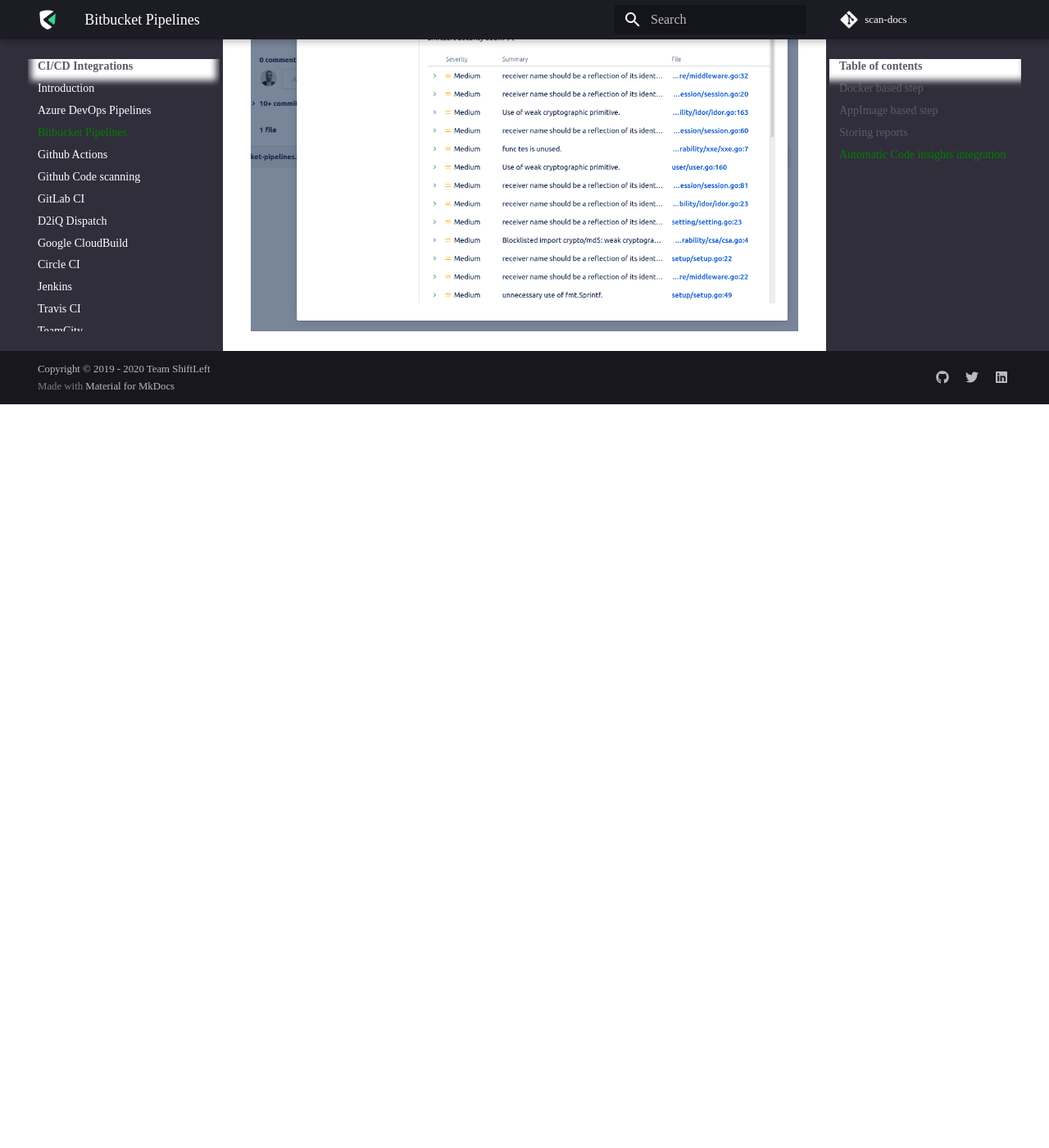
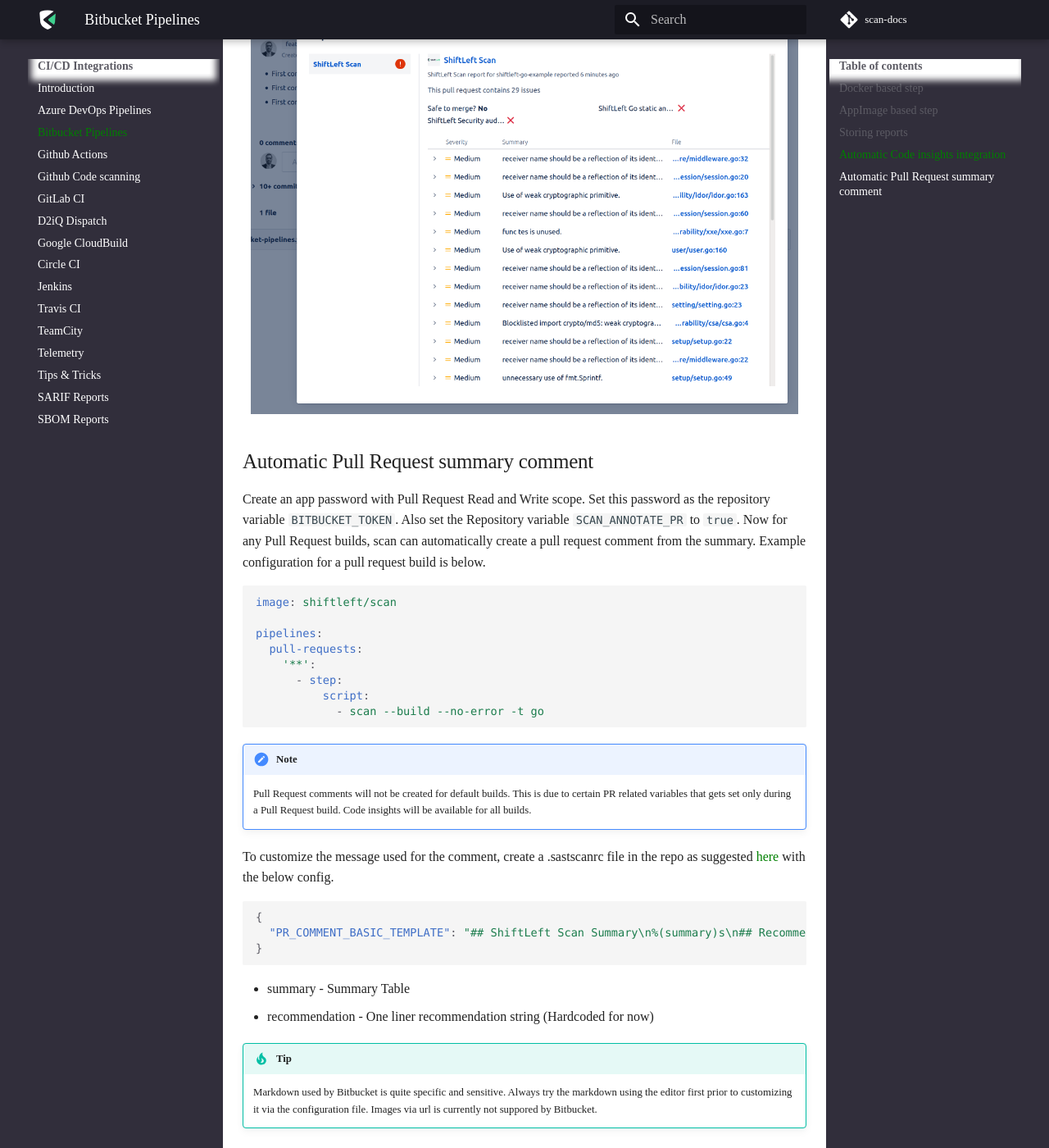
Before and after one commit to ShiftLeftSecurity/scan-docs, an MkDocs documentation site: the page built from docs/integrations/bitbucket.md, in a window 1280 px wide and 1400 px high, scrolled down 3411 px. Shown: the whole window at 82% size. Built offline with MkDocs 1.6.1 and Material for MkDocs 9.7.7, drawn with Linux system fonts in a browser that asks for light colours; some web fonts are replaced; comment, search, counter and statistics services are not loaded; before the commit the page ends 3904 px from its top, so only the background shows below that; some of the changed text lies outside the part shown.

Commit message:
Bitbucket comments (#55)

````diff
--- a/docs/integrations/bitbucket.md
+++ b/docs/integrations/bitbucket.md
@@ -1,6 +1,9 @@
 # Integration with Bitbucket Pipelines
 
-Scan supports Bitbucket pipelines both via the docker image as well as with the AppImage. In addition, Scan can automatically add PR annotations via Bitbucket Code insights when a repository variable called `SCAN_ANNOTATE_PR` is set to either `true` or `1`
+Scan supports Bitbucket pipelines both via the docker image as well as with the AppImage. In addition, Scan can:
+
+- Automatically add PR annotations via Bitbucket Code insights when a repository variable called `SCAN_ANNOTATE_PR` is set to either `true` or `1`
+- Add Pull Request summary comments when an app password is passed as `BITBUCKET_TOKEN` repository variable along with `SCAN_ANNOTATE_PR`
 
 Create a yaml file called `bitbucket-pipelines.yml` in the root directory of your project with the following configuration depending on your preference between docker and AppImage.
 
@@ -78,3 +81,35 @@
 
 Selecting the report would present the insights view. The source code link can be clicked to see the problematic lines.
 ![Code insights](img/scan-bb-insights.png)
+
+## Automatic Pull Request summary comment
+
+Create an app password with Pull Request Read and Write scope. Set this password as the repository variable `BITBUCKET_TOKEN`. Also set the Repository variable `SCAN_ANNOTATE_PR` to `true`. Now for any Pull Request builds, scan can automatically create a pull request comment from the summary. Example configuration for a pull request build is below.
+
+```yaml
+image: shiftleft/scan
+
+pipelines:
+  pull-requests:
+    '**':
+      - step:
+          script:
+            - scan --build --no-error -t go
+```
+
+!!! Note
+    Pull Request comments will not be created for default builds. This is due to certain PR related variables that gets set only during a Pull Request build. Code insights will be available for all builds.
+
+To customize the message used for the comment, create a .sastscanrc file in the repo as suggested [here](tips.md) with the below config.
+
+```json
+{
+  "PR_COMMENT_BASIC_TEMPLATE": "## ShiftLeft Scan Summary\n%(summary)s\n## Recommendation\n%(recommendation)s\n"
+}
+```
+
+- summary - Summary Table
+- recommendation - One liner recommendation string (Hardcoded for now)
+
+!!! Tip
+    Markdown used by Bitbucket is quite specific and sensitive. Always try the markdown using the editor first prior to customizing it via the configuration file. Images via url is currently not suppored by Bitbucket.
````
Also changed, not shown: docs/getting-started/README.md (+32 -10 lines).
